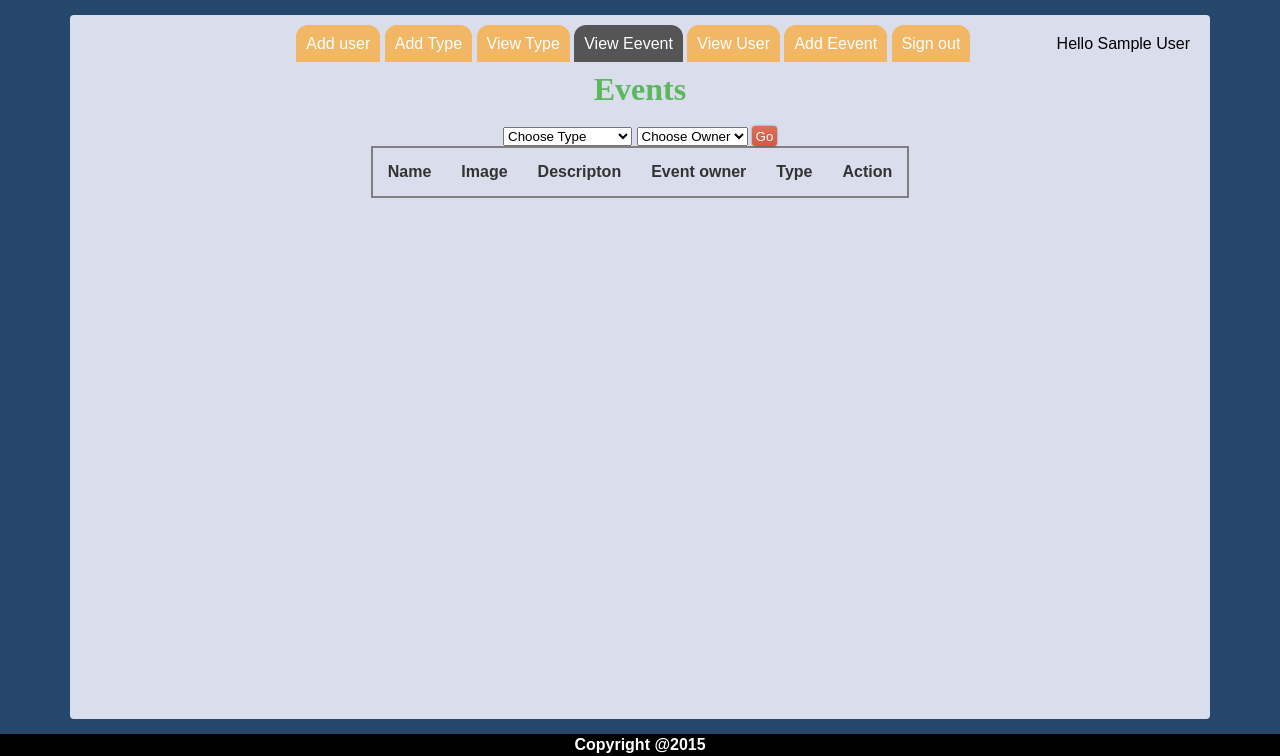
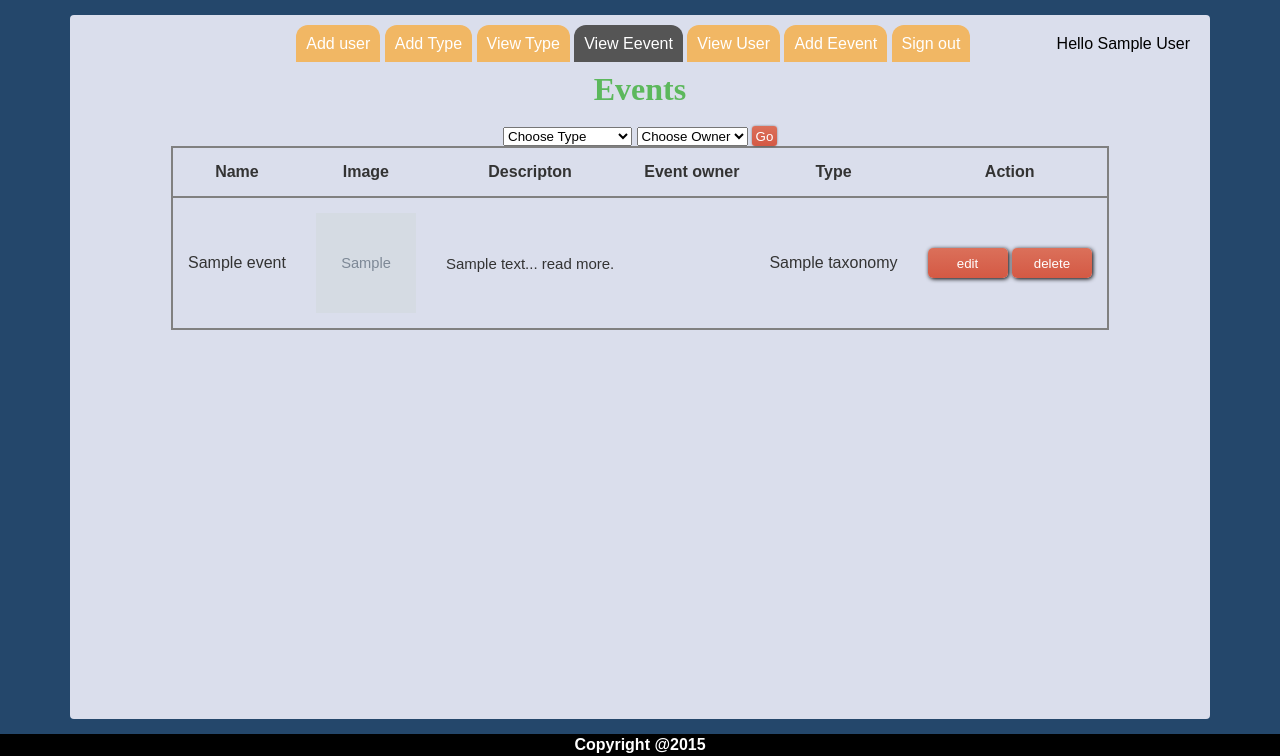
Before and after one commit to sagarchoudhary/Refs9864, a PHP site: page /viewEventAdmin.php in a window 1280 px wide. Shown: the part 64-820 px from the top of the page. Run offline with PHP 8.4, Linux system fonts and the light colour scheme; the visitor is signed in with stand-in values (Sample User, id 1); tables that the repository leaves empty or names only in its code hold one stand-in row (values such as "Sample post"); grey boxes marked "Sample" are stand-in pictures; data that the repository does not hold is empty.

Commit message:
Refs #9864 Change in querry in viewing event
now all event will display irrespective of that their owner or creater exists or not

```diff
--- a/viewEventAdmin.php
+++ b/viewEventAdmin.php
@@ -19,7 +19,7 @@ include('header.php');
     }
     include("menu.php");
     include('addDatabase.php');
-    $sql = 'select event.eid,event.ename,event.uid as creater ,event.eimg,substring(event.edescription,1,60) as edescription,taxonomy.name,user.name as owner from event join taxonomy join user on event.tid=taxonomy.tid and event.owner=user.uid';//query taking join of user,event,taxonomy
+    $sql = 'select event.eid,event.ename,event.uid as creater ,substring(event.edescription,1,60)as edescription,event.eimg,taxonomy.name,user.name as owner from event left join taxonomy on event.tid=taxonomy.tid left join user on event.owner=user.uid';//query taking join of user,event,taxonomy
 
     mysql_select_db('events');
     $retval = mysql_query( $sql, $conn );
```
Also changed, not shown: uploads/images-2015-03-26-19-18.jpg (added).
